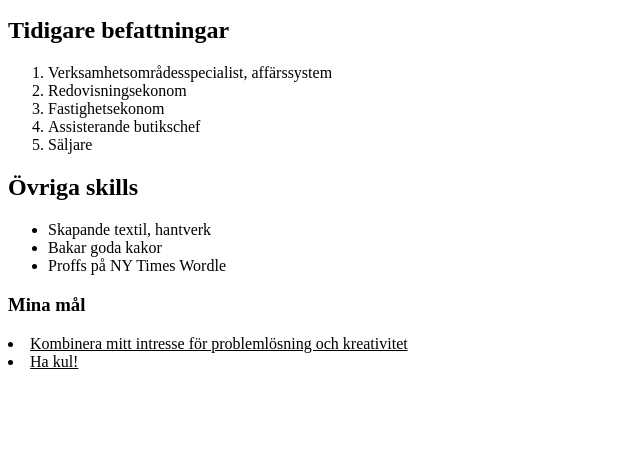
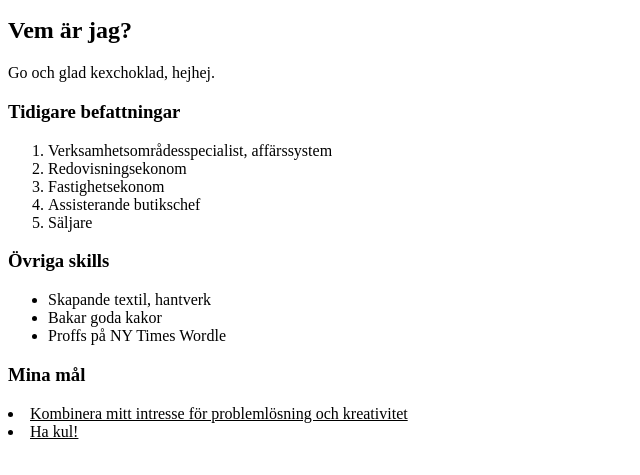
Before and after one commit to christinen22/cv-html-css, a plain HTML site: page index.html in a window 1280 px wide. Shown: the part 219-694 px from the top of the page, without its empty margins (0-640 px from the left). Drawn offline with Linux system fonts and the light colour scheme.

Commit message:
Update index.html

```diff
--- a/index.html
+++ b/index.html
@@ -15,7 +15,10 @@
     <body>
         <h1>Christine</h1>
             <img src="https://www.shutterstock.com/blog/wp-content/uploads/sites/5/2011/07/img6.jpg" width="150" height="150" alt="abstract butterfly">
-        <h2>Tidigare befattningar</h2>
+        <h2>Vem är jag?</h2>
+            <p>Go och glad kexchoklad, hejhej.</p>
+
+        <h3>Tidigare befattningar</h3>
             <ol>
                 <li>Verksamhetsområdesspecialist, affärssystem</li>
                 <li>Redovisningsekonom</li>
@@ -23,7 +26,7 @@
                 <li>Assisterande butikschef</li>
                 <li>Säljare</li>
             </ol>
-        <h2>Övriga skills</h2>
+        <h3>Övriga skills</h3>
             <ul>
                 <li>Skapande textil, hantverk</li>
                 <li>Bakar goda kakor</li>
```
